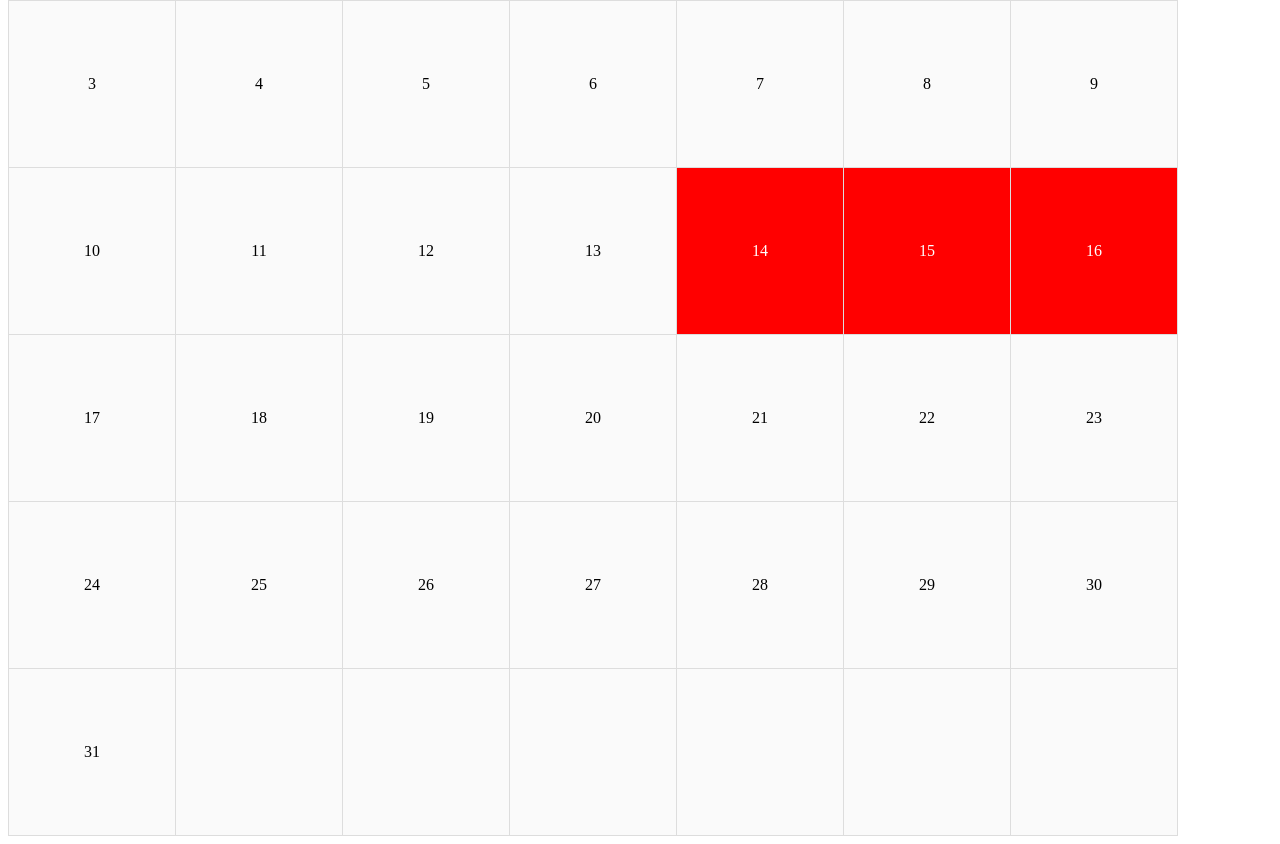
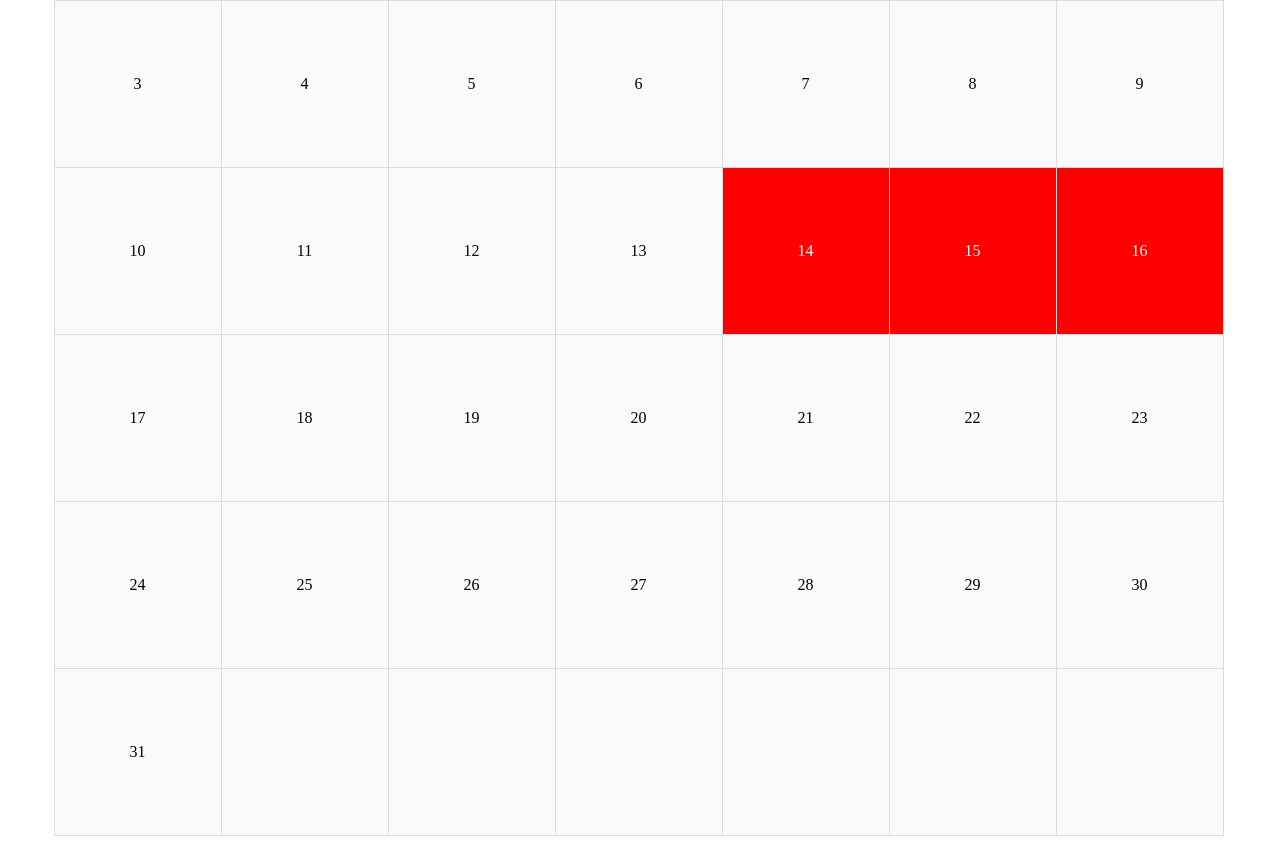
Before and after one commit to BenediktSexyMan/Lokaverk, a PHP site: page /dagskra.html in a window 1280 px wide. Shown: the part 810-1654 px from the top of the page. Run offline with PHP 8.4, Linux system fonts and the light colour scheme.

Commit message:
dagsskrá síða centeruð

```diff
--- a/dagskraStyle.css
+++ b/dagskraStyle.css
@@ -15,6 +15,11 @@ text-align: center;}
     background-color: red;
     color: white;
 }
+
+
+.rammi-allt {
+    margin-left: calc((100% - 92.8%)/2);
+width: 92.8%;}
 
 .top-title {
   position: absolute;
```
